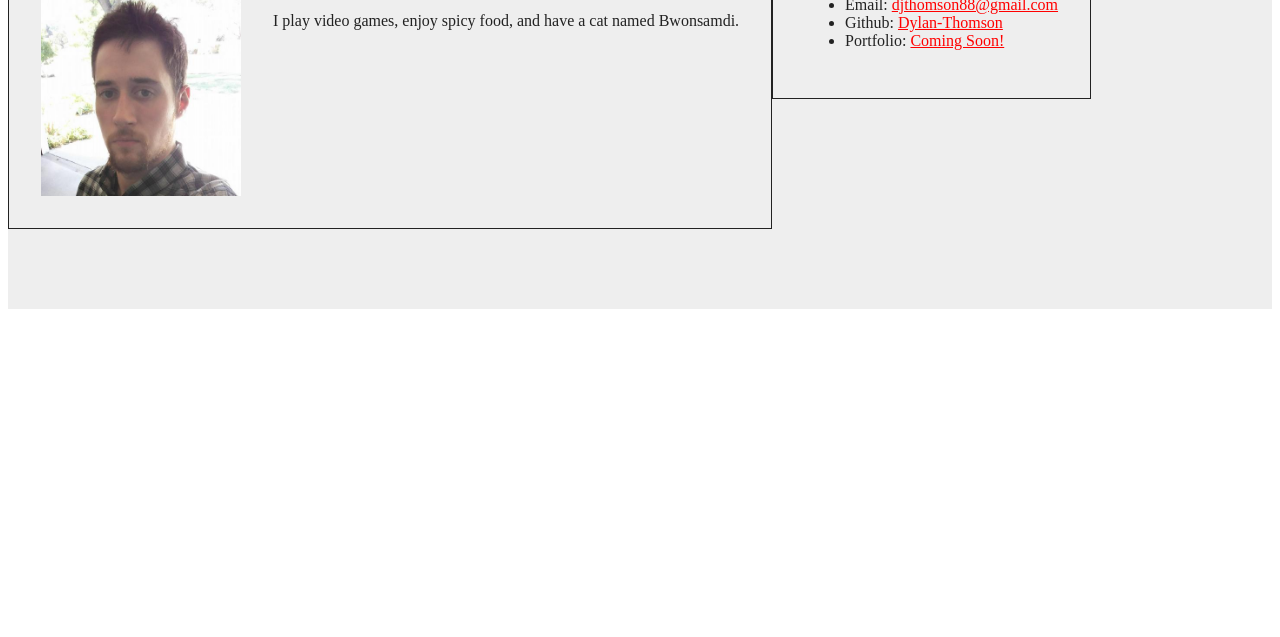
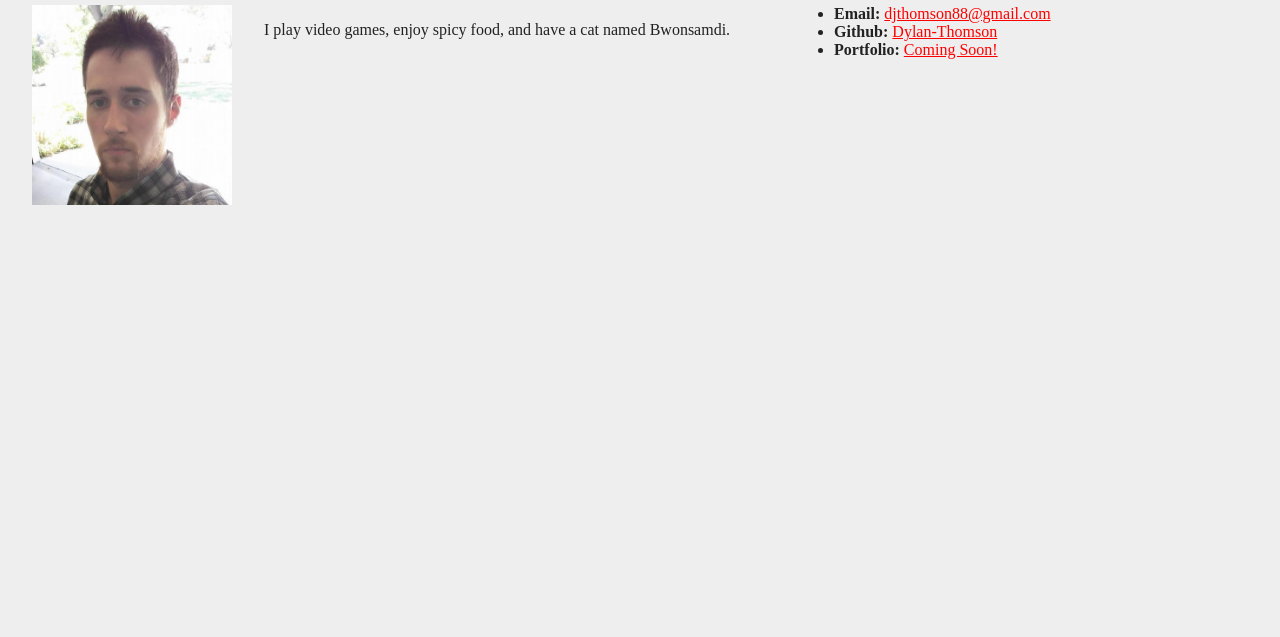
Before and after one commit to Dylan-Thomson/studentbio, a plain HTML site: page index.html in a window 1280 px wide. Shown: the part 163-800 px from the top of the page. Drawn offline with Linux system fonts and the light colour scheme.

Commit message:
Bold list items, html cleanup

```diff
--- a/index.html
+++ b/index.html
@@ -8,21 +8,19 @@
     <link rel="stylesheet" href="styles.css">
 </head>
 <body>
-    <section>
         <h1>Student Bio</h1>
-        <article>
+        <section>
             <h2>Dylan Thomson</h2>
             <img src="profile.jpg" alt="Dylan Thomson">
             <p>I play video games, enjoy spicy food, and have a cat named Bwonsamdi.</p>
-        </article>
+        </section>
         <aside>
             <h2>Contact Info</h2>
             <ul>
-                <li>Email: <a href="mailto:djthomson88@gmail.com">djthomson88@gmail.com</a></li>
-                <li>Github: <a href="https://github.com/Dylan-Thomson" target="_blank">Dylan-Thomson</a></li>
-                <li>Portfolio: <a href="#">Coming Soon!</a></li>
+                <li><b>Email:</b> <a href="mailto:djthomson88@gmail.com">djthomson88@gmail.com</a></li>
+                <li><b>Github:</b> <a href="https://github.com/Dylan-Thomson" target="_blank">Dylan-Thomson</a></li>
+                <li><b>Portfolio:</b> <a href="#">Coming Soon!</a></li>
             </ul>
         </aside>
-    </div>
 </body>
 </html>
--- a/styles.css
+++ b/styles.css
@@ -1,8 +1,7 @@
-section {
+body {
     background: #EEE;
     color: #222;
-    overflow: hidden;
-    padding-bottom: 5em;
+    margin: 0;
 }
 
 h1 {
@@ -13,10 +12,9 @@ h1 {
     padding: 0.5em;
 }
 
-article, aside {
+section, aside {
     padding: 2em;
     float: left;
-    border: 1px solid #222;
 }
 
 img {
```
